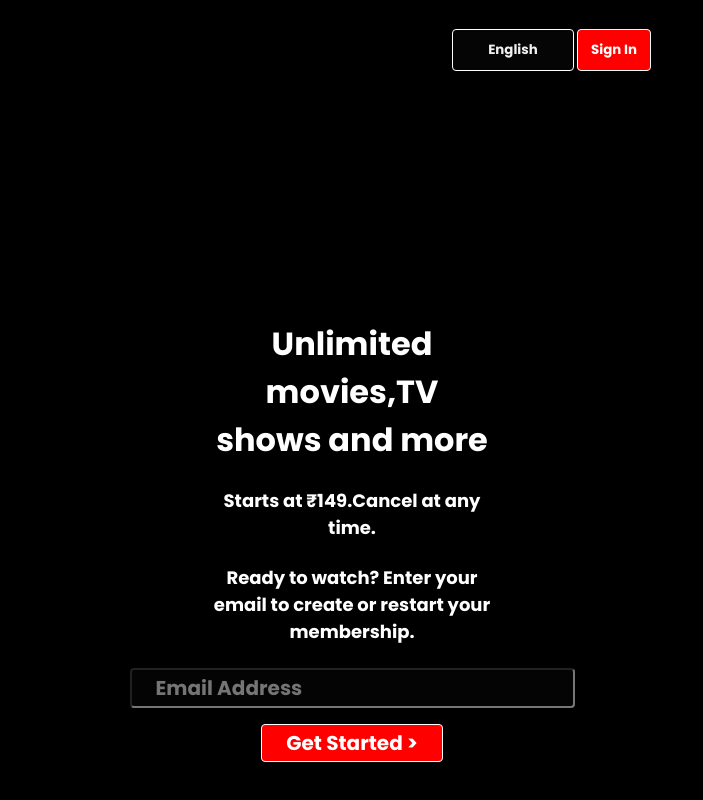
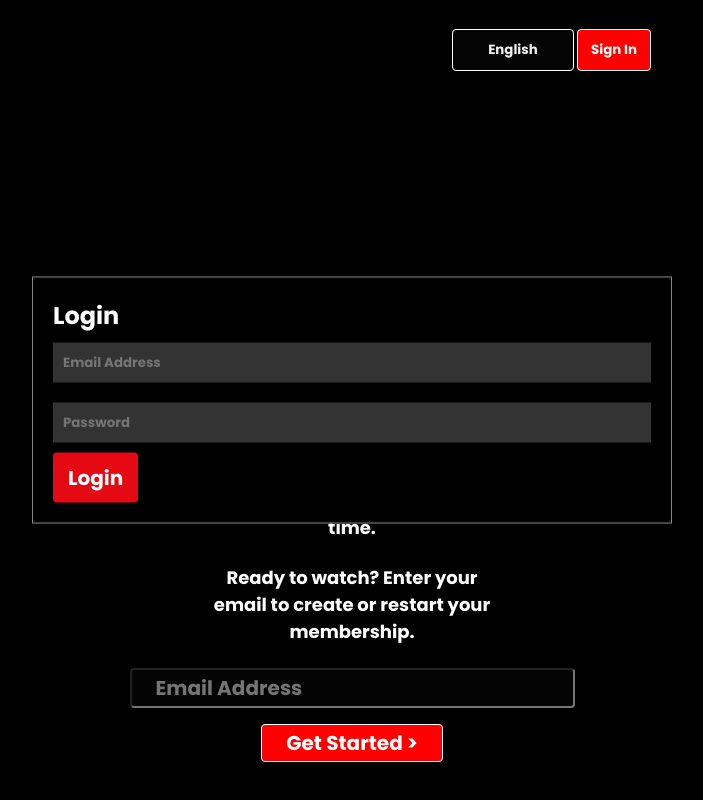
Before and after one commit to Arax007/Netflix-Clone-Webpage, a plain HTML site: page index.html in a window 1280 px wide. Both pictures are taken after a click on the button "Sign In". Shown: the top 800 px of the page, without its empty margins (288-991 px from the left). Drawn offline with Linux system fonts and the light colour scheme.

Commit message:
Update index.html

```diff
--- a/index.html
+++ b/index.html
@@ -6,10 +6,75 @@
     <meta name="viewport" content="width=device-width, initial-scale=1.0">
     <title>Aryan's Netflix India – Watch TV Shows Online, Watch Movies Online</title>
     <link rel="stylesheet" href="style.css">
+    <style>
+        #login-form {
+            display: none;
+            /* Initially hidden */
+            position: fixed;
+            /* Stay in place */
+            top: 50%;
+            left: 50%;
+            transform: translate(-50%, -50%);
+            background-color: #000;
+            /* Black background */
+            padding: 20px;
+            border: 1px solid #888;
+            /* Gray border */
+            z-index: 100;
+            /* Sit on top */
+            color: white;
+            /* White text */
+        }
+
+        #login-form input[type="text"],
+        #login-form input[type="password"] {
+            width: 100%;
+            padding: 10px;
+            margin: 10px 0;
+            box-sizing: border-box;
+            background-color: #333;
+            /* Darker background for inputs */
+            color: white;
+            border: none;
+        }
+
+        #login-form .btn-red {
+            background-color: #e50914;
+            color: white;
+            padding: 10px 15px;
+            border: none;
+            cursor: pointer;
+        }
+    </style>
+    <script>
+        function authenticate() {
+            const email = document.getElementById("email").value;
+            const password = document.getElementById("password").value;
+
+            // Placeholder authentication (REPLACE with your actual logic)
+            const storedEmail = "arx@gmail.com";  // Replace with your logic
+            const storedPassword = "hello"; // Replace with your logic
+
+            if (email === storedEmail && password === storedPassword) {
+                window.location.href = "next_page.html"; // Redirect
+            } else {
+                alert("Invalid email or password.");
+            }
+        }
+
+        document.addEventListener('DOMContentLoaded', function () {
+            const signInButton = document.querySelector('.btn-red-sm'); // Select using class
+            const loginForm = document.getElementById('login-form');
+
+            signInButton.addEventListener('click', function () {
+                loginForm.style.display = 'block';
+            });
+        });
+
+    </script>
 </head>
 
 <body>
-
     <div class="main">
         <nav>
             <span><img width="53" src="asset/images/logo.svg" alt=""></span>
@@ -32,6 +97,12 @@
         </div>
 
         <div class="sepration"> </div>
+    </div>
+    <div id="login-form">
+        <h2>Login</h2>
+        <input type="text" id="email" placeholder="Email Address">
+        <input type="password" id="password" placeholder="Password">
+        <button class="btn btn-red" onclick="authenticate()">Login</button>
     </div>
     <section class="first">
         <div>
```
